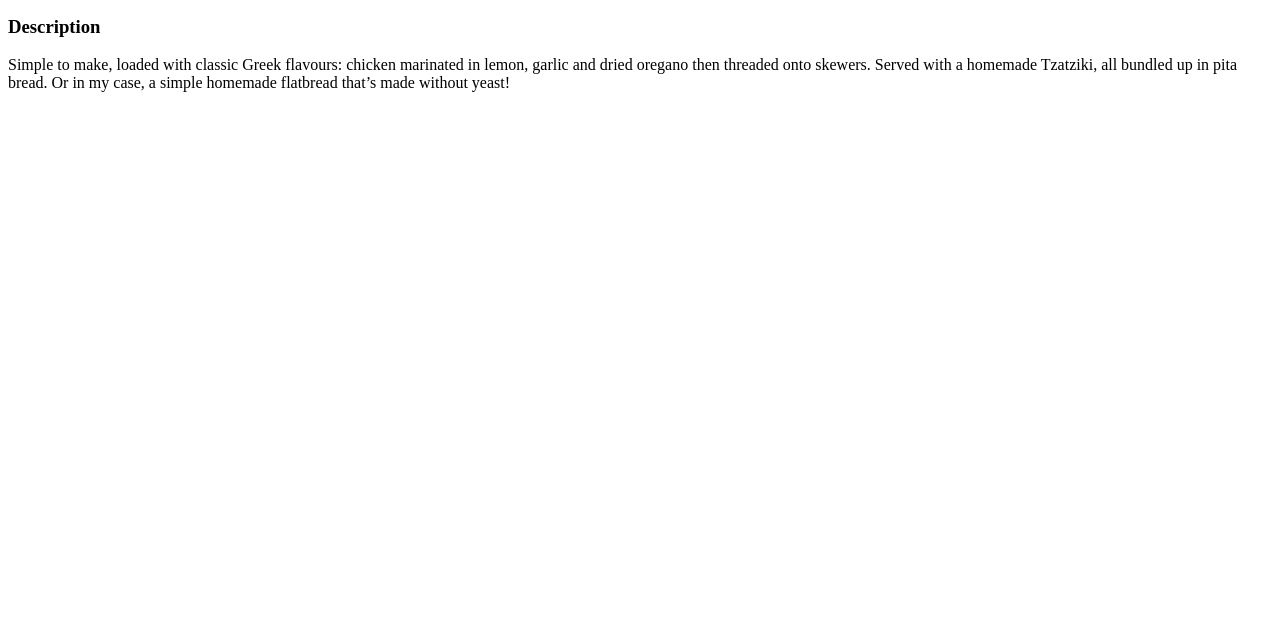
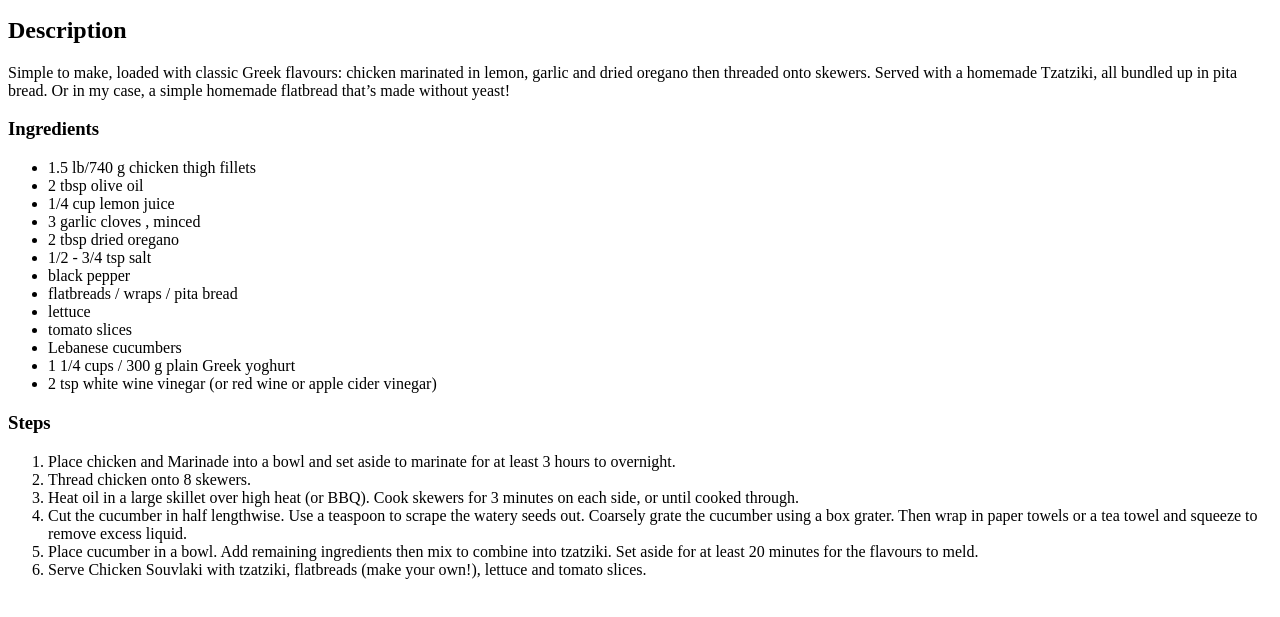
Before and after one commit to tsultan16/odin-recipes-page, a plain HTML site: page recipes/souvlaki.html in a window 1280 px wide. Shown: the part 127-744 px from the top of the page. Drawn offline with Linux system fonts and the light colour scheme.

Commit message:
added souvlaki recipe ingreadient and steps

```diff
--- a/recipes/souvlaki.html
+++ b/recipes/souvlaki.html
@@ -11,10 +11,36 @@
     <h1>Souvlaki</h1>
 
     <img src="../images/souvlaki.jpeg" alt="photo of yummy souvlaki" height="200">
-    <h3>Description</h3>
+    <h2>Description</h2>
     <p>
         Simple to make, loaded with classic Greek flavours: chicken marinated in lemon, garlic and dried oregano then threaded onto skewers. Served with a homemade Tzatziki, all bundled up in pita bread. Or in my case, a simple homemade flatbread that’s made without yeast!
     </p>
+    <h3>Ingredients</h3>
+    <ul>
+        <li>1.5 lb/740 g chicken thigh fillets</li>
+        <li>2 tbsp olive oil</li>
+        <li>1/4 cup lemon juice</li>
+        <li>3 garlic cloves , minced</li>
+        <li>2 tbsp dried oregano</li>
+        <li>1/2 - 3/4 tsp salt</li>
+        <li>black pepper</li>
+        <li>flatbreads / wraps / pita bread</li>
+        <li>lettuce</li>
+        <li>tomato slices</li>
+        <li>Lebanese cucumbers</li>
+        <li>1 1/4 cups / 300 g plain Greek yoghurt</li>
+        <li>2 tsp white wine vinegar (or red wine or apple cider vinegar)</li>
+    </ul>
+
+    <h3>Steps</h3>
+    <ol>
+        <li>Place chicken and Marinade into a bowl and set aside to marinate for at least 3 hours to overnight.</li>
+        <li>Thread chicken onto 8 skewers.</li>
+        <li>Heat oil in a large skillet over high heat (or BBQ). Cook skewers for 3 minutes on each side, or until cooked through.</li>
+        <li>Cut the cucumber in half lengthwise. Use a teaspoon to scrape the watery seeds out. Coarsely grate the cucumber using a box grater. Then wrap in paper towels or a tea towel and squeeze to remove excess liquid.</li>
+        <li>Place cucumber in a bowl. Add remaining ingredients then mix to combine into tzatziki. Set aside for at least 20 minutes for the flavours to meld.</li>
+        <li>Serve Chicken Souvlaki with tzatziki, flatbreads (make your own!), lettuce and tomato slices.</li>
+    </ol>
 
 </body>
 </html>
```
